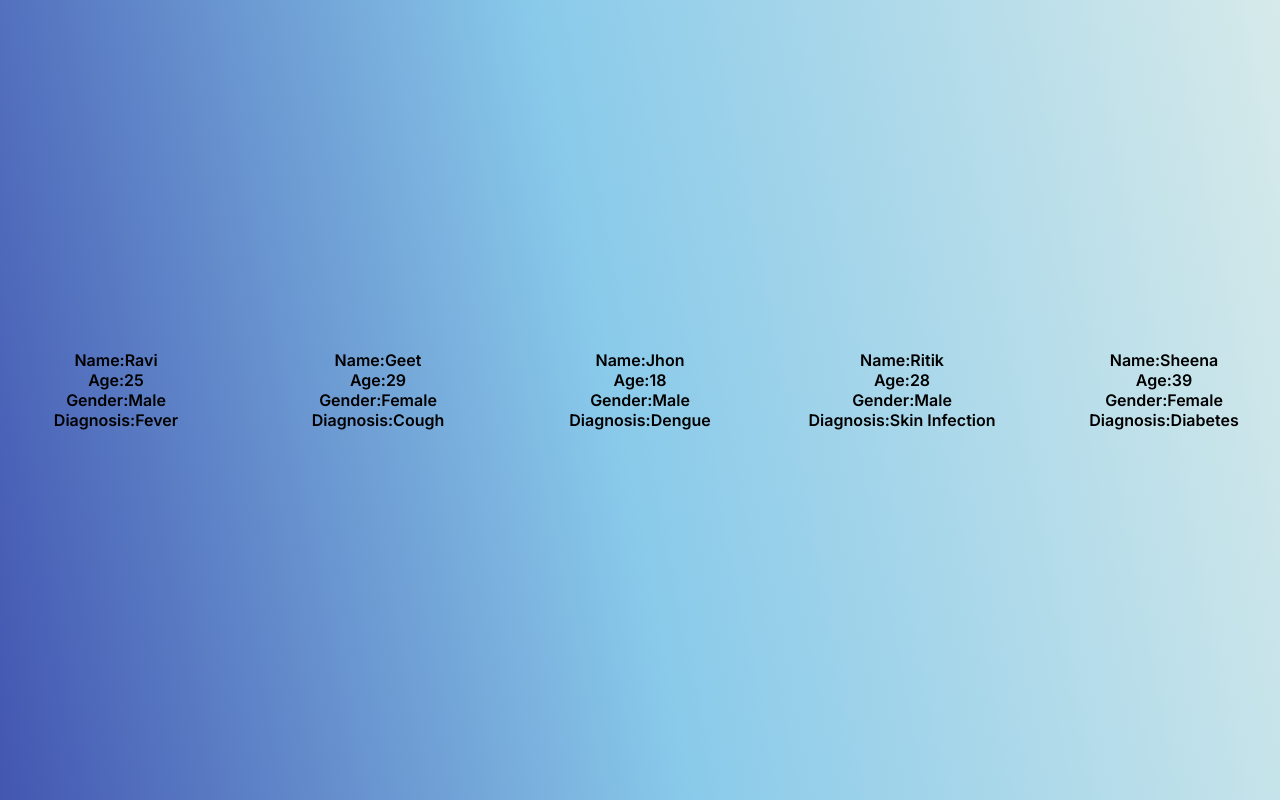
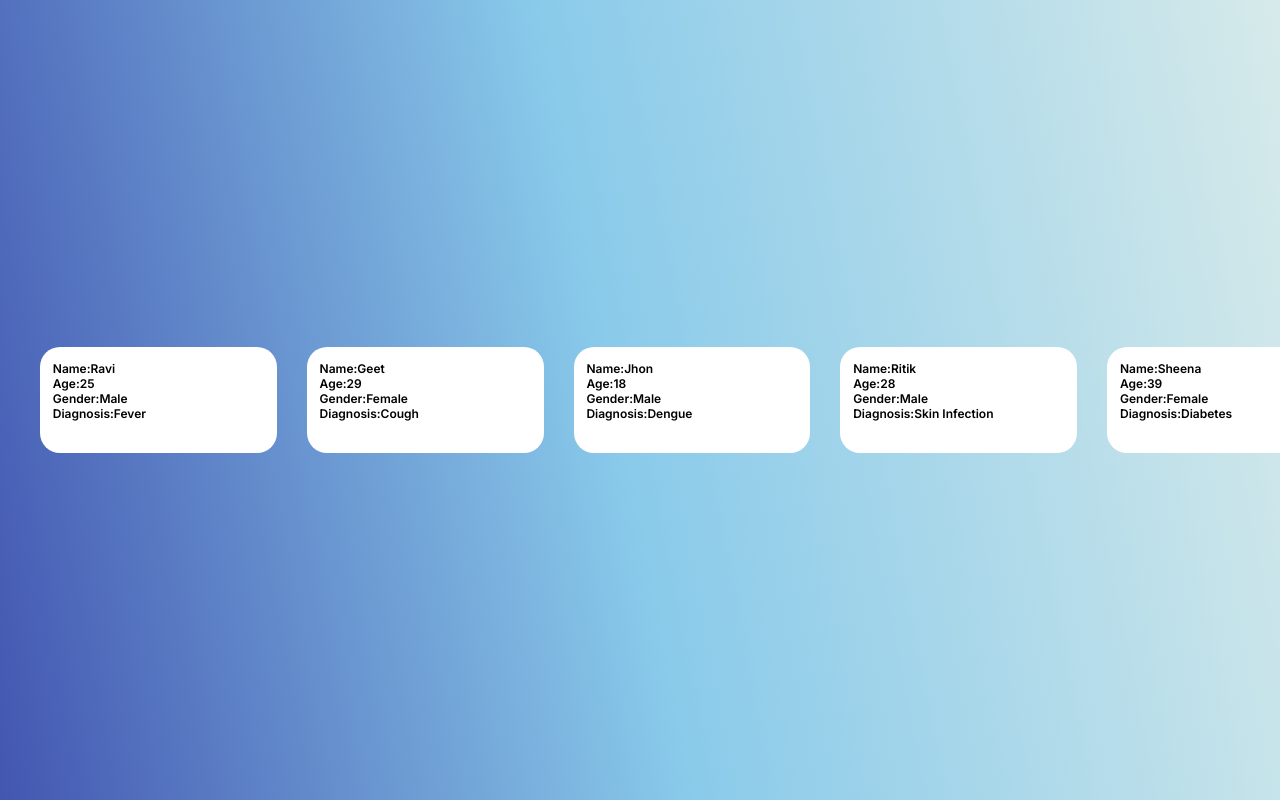
Before and after one commit to Krypthon-Hackathon-VITC/Team-50, a React (Create React App) app in the folder frontend/: page /DocSlider in a window 1280 px wide. Built offline with nearby package versions, Linux system fonts and the light colour scheme.

Commit message:
cards edit

```diff
--- a/frontend/src/Components/DocLanding.jsx
+++ b/frontend/src/Components/DocLanding.jsx
@@ -1,4 +1,5 @@
 import React from 'react';
+
 import {PatientCard} from "./PatientCard";
 import 'swiper/css'
 import "swiper/css/free-mode";
--- a/frontend/src/Components/PatientCard.css
+++ b/frontend/src/Components/PatientCard.css
@@ -1,4 +1,13 @@
 .card{
-    display: flex;
-    flex-direction: ;
+   text-align: left;
+   margin-left: 2.5rem;
+   font-size: 12px;
 }
+
+.swiper-slide, swiper-slide{
+ border-radius: 20px;
+ background-color: white;
+ padding-top: 0.9rem;
+ padding-bottom: 2rem;
+ padding-left: 0.8rem;
+}
--- a/frontend/src/Components/PatientCard.jsx
+++ b/frontend/src/Components/PatientCard.jsx
@@ -2,6 +2,7 @@ import React from 'react';
 import { useState } from 'react';
 import { Swiper, SwiperSlide } from 'swiper/react';
 import { FreeMode } from "swiper";
+import'./PatientCard.css';
 import 'swiper/css'
 import "swiper/css/free-mode";
 export const PatientCard = () => {
```
